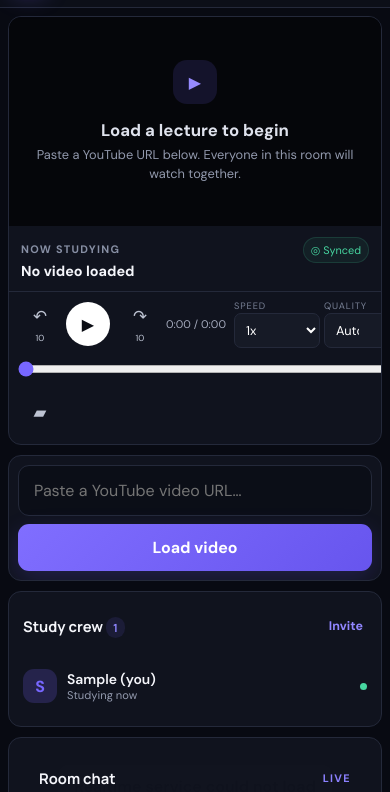
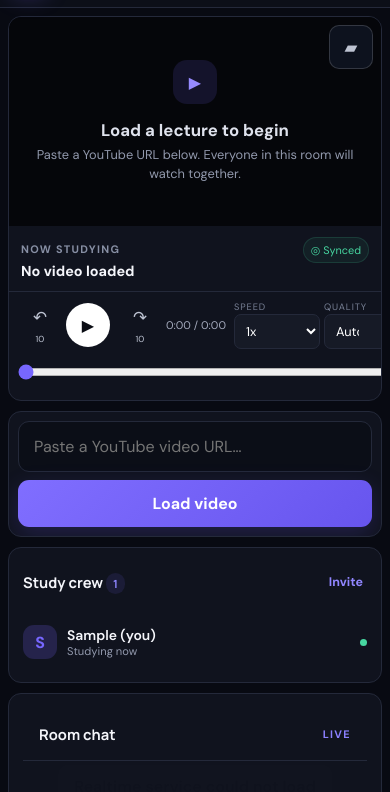
Before and after one commit to Prog-anshu36/padhle-, a plain HTML site: page dist/index.html in a window 390 px wide. Both pictures are taken after typing "Sample" into the empty fields and a click on the button "Create a study room". Shown: the part 52-844 px from the top of the page. Drawn offline with nearby package versions, Linux system fonts and the light colour scheme.

Commit message:
Add P2P sync and landscape mode to dist/styles.css

```diff
--- a/dist/styles.css
+++ b/dist/styles.css
@@ -69,3 +69,4 @@
 .quality-label{font-size:.63rem;color:#788095;letter-spacing:.1em}.quality-label select{display:block;margin-top:3px;background:#161a26;color:#fff;border:1px solid var(--line);border-radius:7px;padding:4px 24px 4px 7px}
 @media(max-width:700px){.controls{grid-template-columns:44px 48px 44px 1fr auto auto}.quality-label{grid-column:6;grid-row:1;font-size:.58rem}.quality-label select{min-height:35px;font-size:.8rem;margin-top:1px;max-width:76px}}
 @media(max-width:380px){.controls{grid-template-columns:42px 46px 42px 1fr auto auto}}
+.landscape{display:none}.video-card{position:relative}@media(max-width:700px){.landscape{display:grid!important;position:absolute;right:8px;top:8px;z-index:3;background:#111827bb!important;border:1px solid #ffffff28!important;border-radius:10px!important}.video-frame{isolation:isolate}}
```
